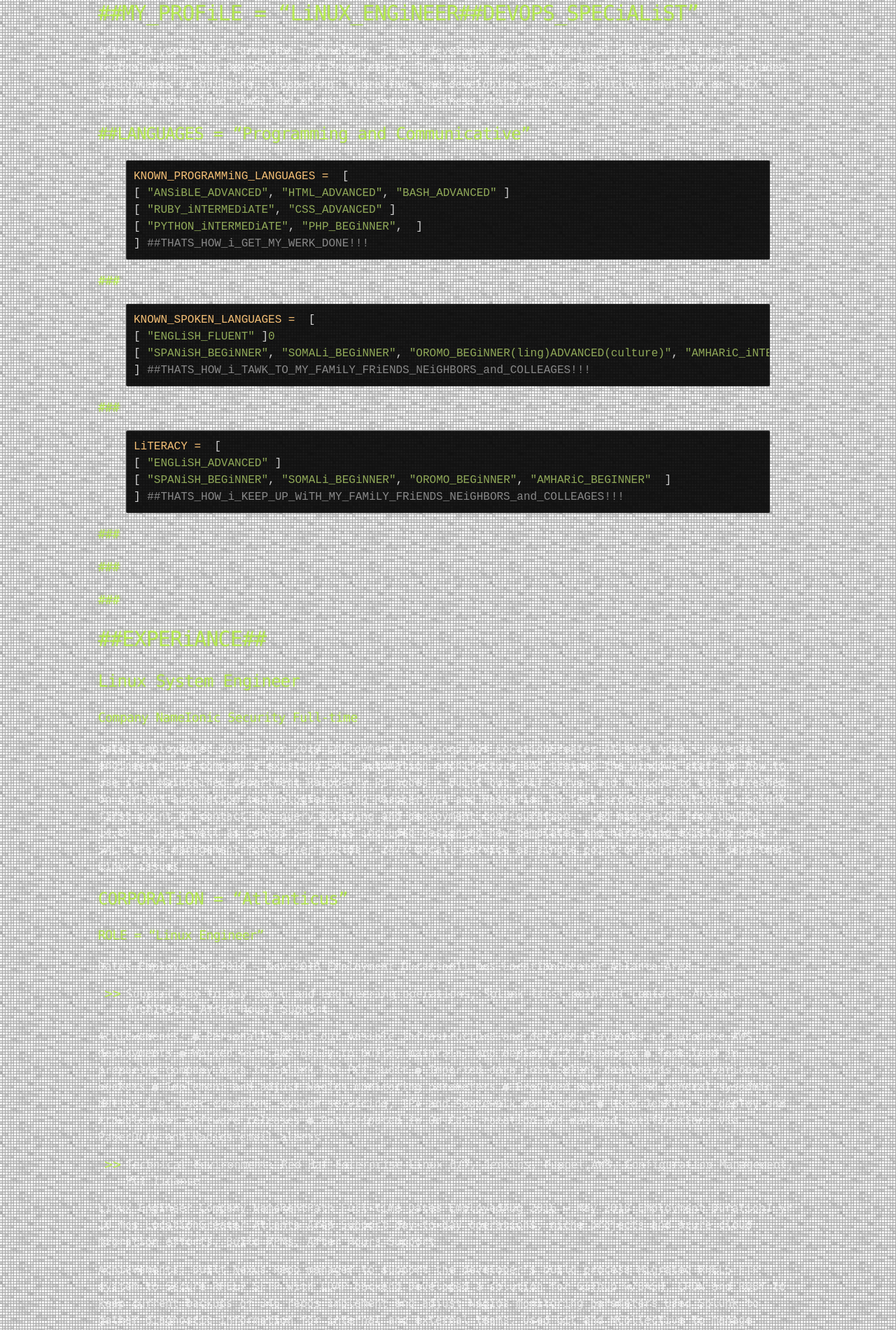
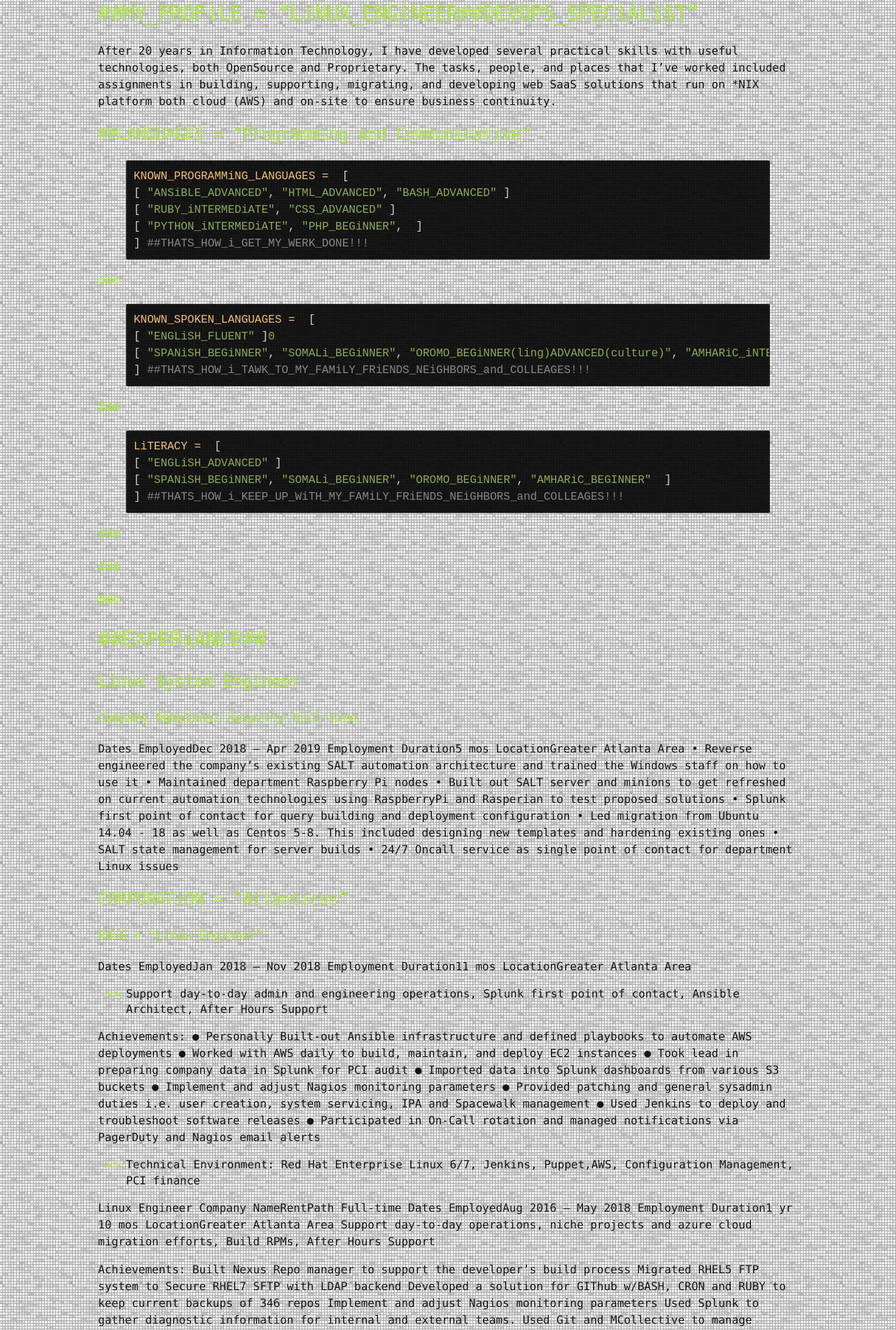
Before and after one commit to ricoThaka/cv, a Jekyll site: the page built from index.md, in a window 1280 px wide. Shown: the part 625-2525 px from the top of the page at 70% size. Built offline with Jekyll 4.4.1, drawn with Linux system fonts in a browser that asks for light colours; our own code applies the rules of GitHub Pages for plain Markdown files.

Commit message:
Update jekyll-theme-hacker.scss

```diff
--- a/_sass/jekyll-theme-hacker.scss
+++ b/_sass/jekyll-theme-hacker.scss
@@ -19,7 +19,7 @@ body {
   padding: 0;
   background-image: url("../images/grid_tra.png");
   /*background: $body-background url("../images/bkg.png") 0 0; */
-  color: $body-foreground;
+  color: $body-background;
   font-size: 16px;
   line-height: 1.5;
   font-family: Monaco, "Bitstream Vera Sans Mono", "Lucida Console", Terminal, monospace;
```
